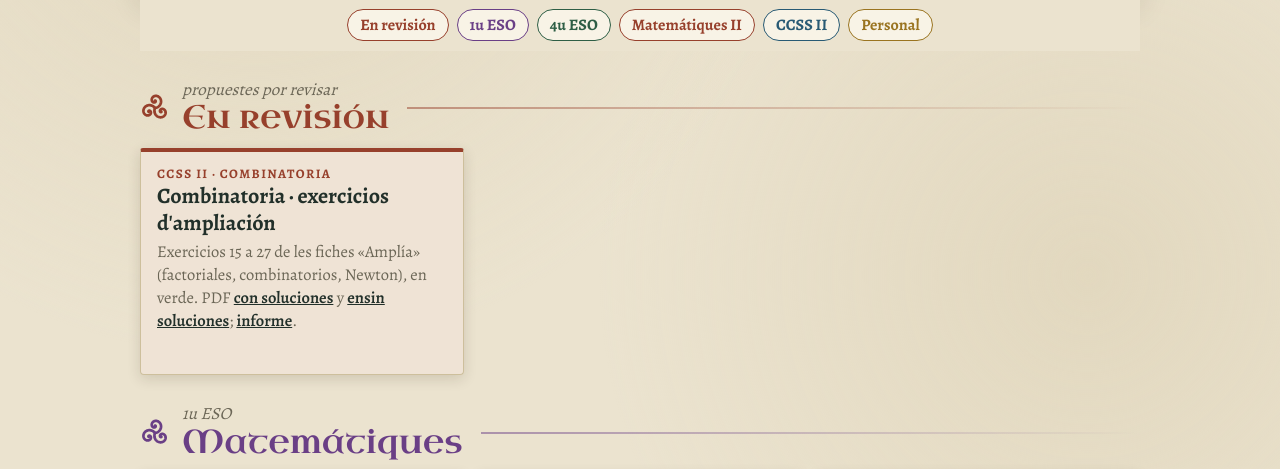
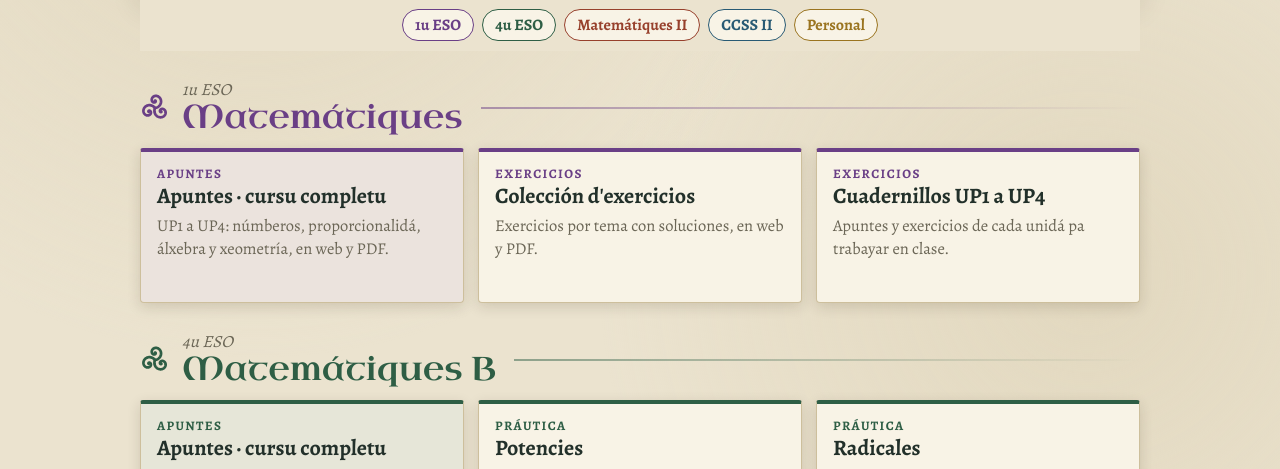
Before and after one commit to profesorqueipo-rgb/profesorqueipo-rgb.github.io, a plain HTML site: page index.html in a window 1280 px wide. Shown: the part 285-754 px from the top of the page. Drawn offline with Linux system fonts and the light colour scheme.

Commit message:
Portada: exercicios d'ampliación de combinatoria aprobaos, fuera de «En revisión»
Co-Authored-By: Claude Opus 5.5 <noreply@anthropic.com>

```diff
--- a/index.html
+++ b/index.html
@@ -150,7 +150,6 @@ footer .lema{font-family:var(--f-title);font-size:20px;color:var(--green)}
 </header>
 
 <nav class="indice" aria-label="Seiciones">
-  <a href="#revision" class="c-rust">En revisión</a>
   <a href="#eso1" class="c-plum">1u ESO</a>
   <a href="#eso4" class="c-green">4u ESO</a>
   <a href="#mat2" class="c-rust">Matemátiques II</a>
@@ -158,13 +157,6 @@ footer .lema{font-family:var(--f-title);font-size:20px;color:var(--green)}
   <a href="#personal" class="c-gold">Personal</a>
   <a href="#otros" class="c-muted" id="indice-otros" hidden>Otros</a>
 </nav>
-
-<section id="revision" class="c-rust">
-  <div class="sec-cab"><svg class="mini" aria-hidden="true"><use href="#tri"/></svg><div><span class="nivel">propuestes por revisar</span><h2>En revisión</h2></div></div>
-  <ul class="rejilla">
-    <li><div class="repo destacado" data-repo="apuntes"><span class="tipo">CCSS II · combinatoria</span><a class="abrir" href="/apuntes/revision-ccss-ii-combinatoria-ampliacion.html">Combinatoria · exercicios d'ampliación</a><p class="desc">Exercicios 15 a 27 de les fiches «Amplía» (factoriales, combinatorios, Newton), en verde. PDF <a href="/apuntes/revision-ccss-ii-combinatoria-ampliacion-soluciones.pdf">con soluciones</a> y <a href="/apuntes/revision-ccss-ii-combinatoria-ampliacion.pdf">ensin soluciones</a>; <a href="/apuntes/revision-ccss-ii-combinatoria-ampliacion-cambios.html">informe</a>.</p><div class="pie-repo"><span class="fecha"></span><a class="codigo" hidden>códigu</a></div></div></li>
-  </ul>
-</section>
 
 <section id="eso1" class="c-plum">
   <div class="sec-cab"><svg class="mini" aria-hidden="true"><use href="#tri"/></svg><div><span class="nivel">1u ESO</span><h2>Matemátiques</h2></div></div>
```
